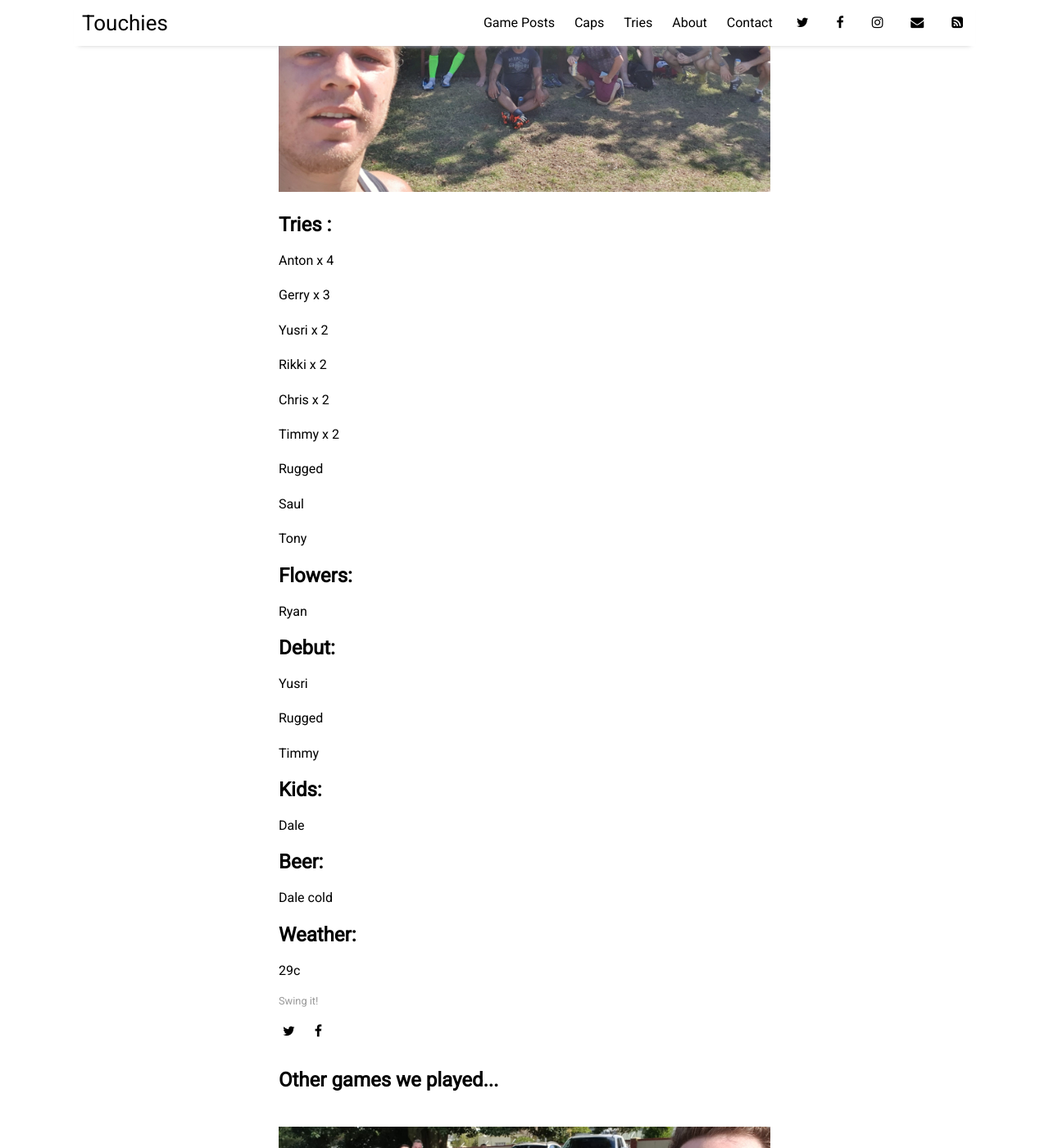
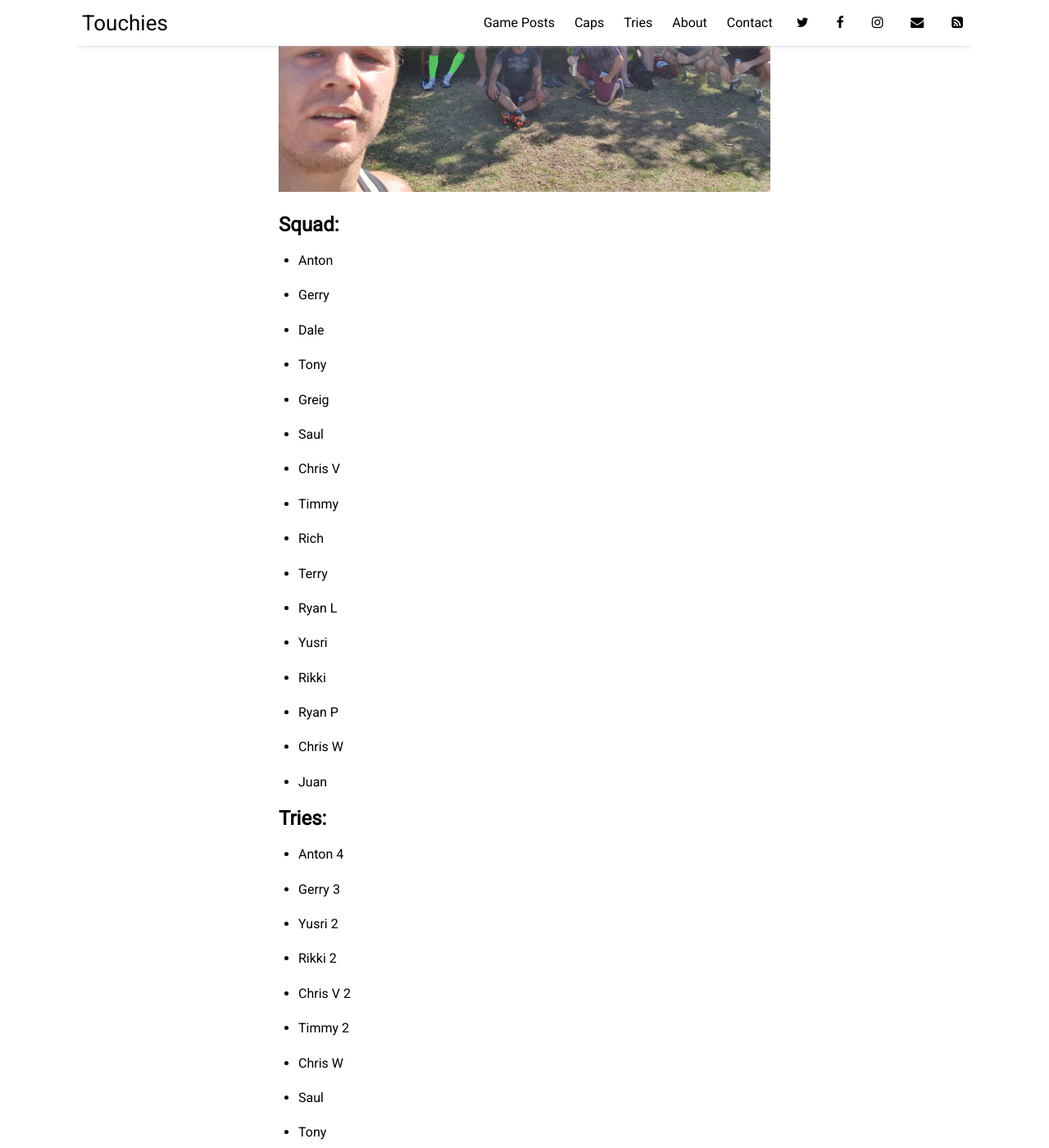
Before and after one commit to sundayrugby/sundayrugby.github.io, a Jekyll site: the page built from _posts/2022-03-28-B.md, in a window 1280 px wide and 1400 px high, scrolled down 378 px. Shown: the whole window at 82% size. Built offline with Jekyll 4.4.1, drawn with Linux system fonts in a browser that asks for light colours; nearby versions of some CDN libraries; some of the changed text lies outside the part shown.

Commit message:
Update 2022-03-28-B.md

```diff
--- a/_posts/2022-03-28-B.md
+++ b/_posts/2022-03-28-B.md
@@ -7,51 +7,99 @@ tags: [sample]
 image: 2022_03_27.jpg
 ---
 
-## Tries :
+## Squad:
 
-Anton x 4
+* Anton
 
-Gerry x 3
+* Gerry
 
-Yusri x 2
+* Dale
 
-Rikki x 2
+* Tony
 
-Chris x 2
+* Greig
 
-Timmy x 2
+* Saul
 
-Rugged
+* Chris V
 
-Saul
+* Timmy
 
-Tony
+* Rich
+
+* Terry
+
+* Ryan L
+
+* Yusri
+
+* Rikki
+
+* Ryan P
+
+* Chris W
+
+* Juan
 
 
-## Flowers:
+## Tries:
 
-Ryan
+* Anton 4
+
+* Gerry 3
+
+* Yusri 2
+
+* Rikki 2
+
+* Chris V 2
+
+* Timmy 2
+
+* Chris W
+
+* Saul
+
+* Tony
+
+
+## MVP:
+
+* Anton
+
+
+## Flower:
+
+* Ryan L
 
 
 ## Debut:
 
-Yusri
+* Yusri
 
-Rugged
+* Chris W
 
-Timmy
+* Timmy
 
 
 ## Kids:
 
-Dale
+* Dale
 
 
-## Beer:
+## Beers:
 
-Dale cold
+* Dale cold
+
+
+## Chirp:
+
+-
 
 
 ## Weather:
 
-29c
+* 29c
+
+
+![alt text](https://sundayrugby.github.io/assets/img/2022_03_28_a.jpg "The view!")
```
